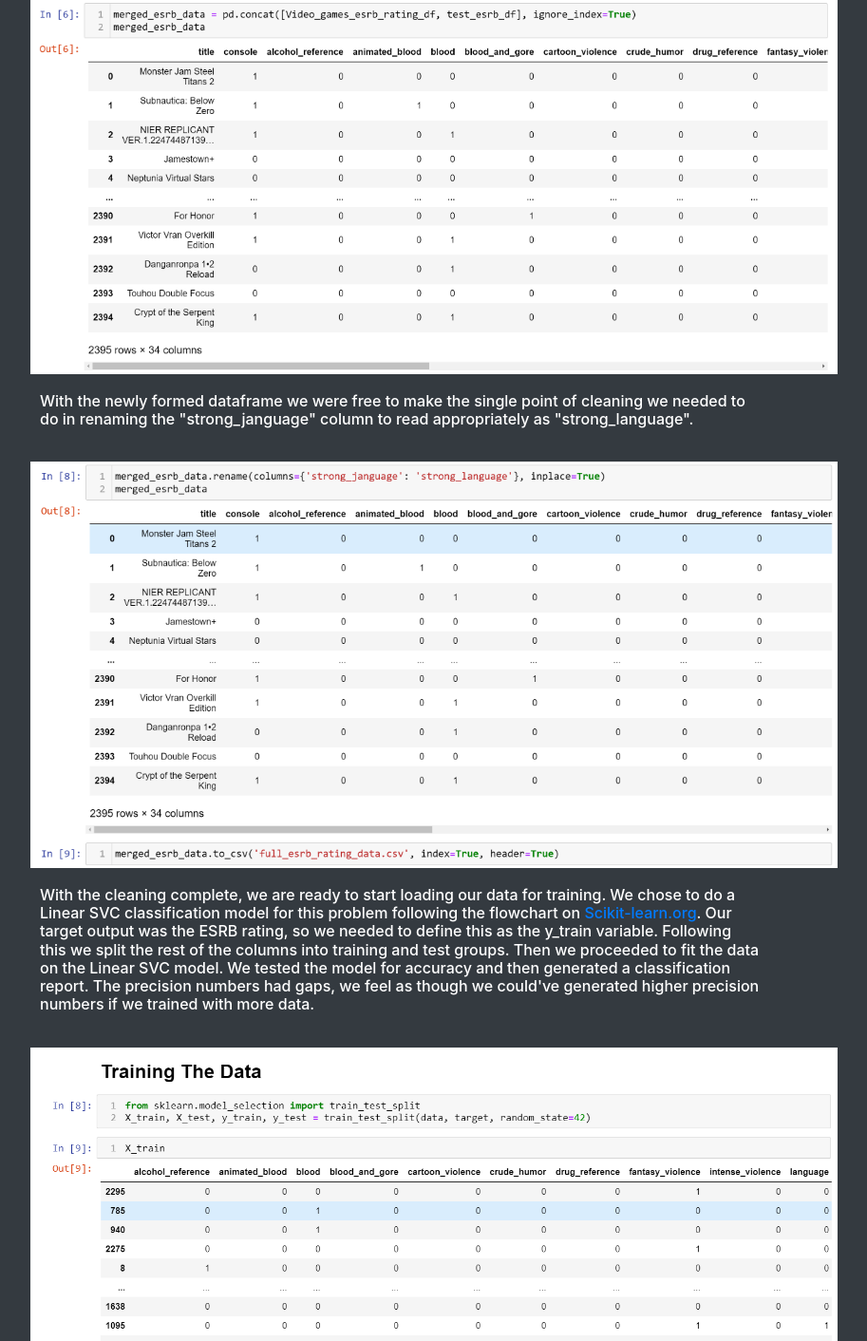
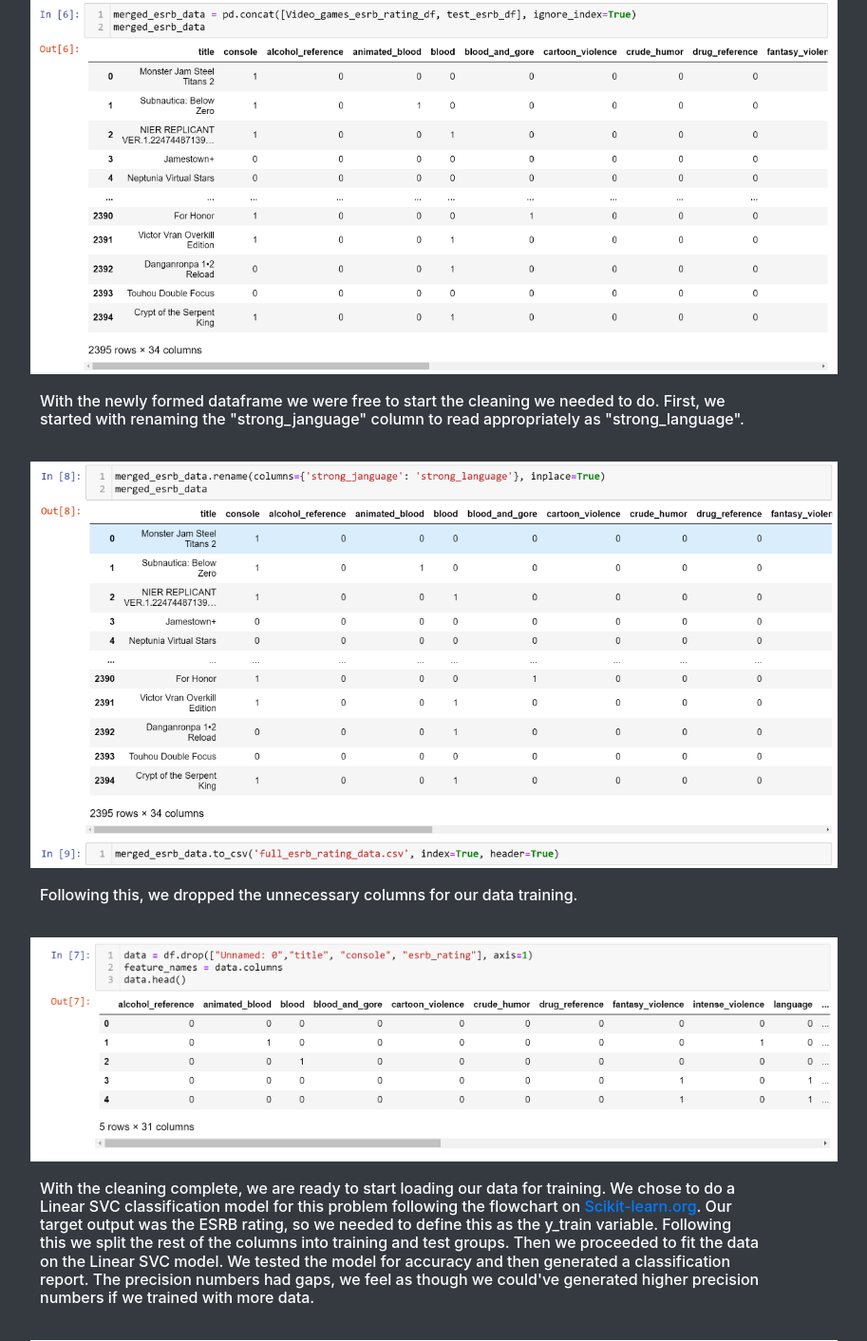
Before and after one commit to key12pat34/P3-ESRB-Ratings-Predictor, a Flask app: page /walkthrough.html in a window 1280 px wide. Shown: the part 942-2354 px from the top of the page at 95% size, without its empty margins (224-1137 px from the left). Run offline with Flask 2, Linux system fonts and the light colour scheme; parts of the project's set-up code (start-up, migrations or seed data) failed here and were passed over.

Commit message:
Walkthrough Edits

```diff
--- a/templates/walkthrough.html
+++ b/templates/walkthrough.html
@@ -51,9 +51,14 @@
             <img src="/static/DataCleaning2.png" width="850px" height="150%">
             <br>
             <br>
-            <p>With the newly formed dataframe we were free to make the single point of cleaning we needed to do in renaming the "strong_janguage" column to read appropriately as "strong_language".</p>
+            <p>With the newly formed dataframe we were free to start the cleaning we needed to do. First, we started with renaming the "strong_janguage" column to read appropriately as "strong_language".</p>
             <br>
             <img src="/static/DataCleaning3.png" width="850px" height="150%">
+            <br>
+            <br>
+            <p>Following this, we dropped the unnecessary columns for our data training.</p>
+            <br>
+            <img src="/static/dropcolumn.png" width="850px" height="150%">
             <br>
             <br>
             <p>With the cleaning complete, we are ready to start loading our data for training. We chose to do a Linear SVC classification model for this problem following the flowchart on <a href=https://scikit-learn.org/stable/tutorial/machine_learning_map/index.html>Scikit-learn.org</a>. Our target output was the ESRB rating, so we needed to define this as the y_train variable. Following this we split the rest of the columns  into training and test groups. Then we proceeded to fit the data on the Linear SVC model. We tested the model for accuracy and then generated a classification report. The precision numbers had gaps, we feel as though we could've generated higher precision numbers if we trained with more data.</p>
```
Also changed, not shown: static/dropcolumn.png (added), 1 other file.
